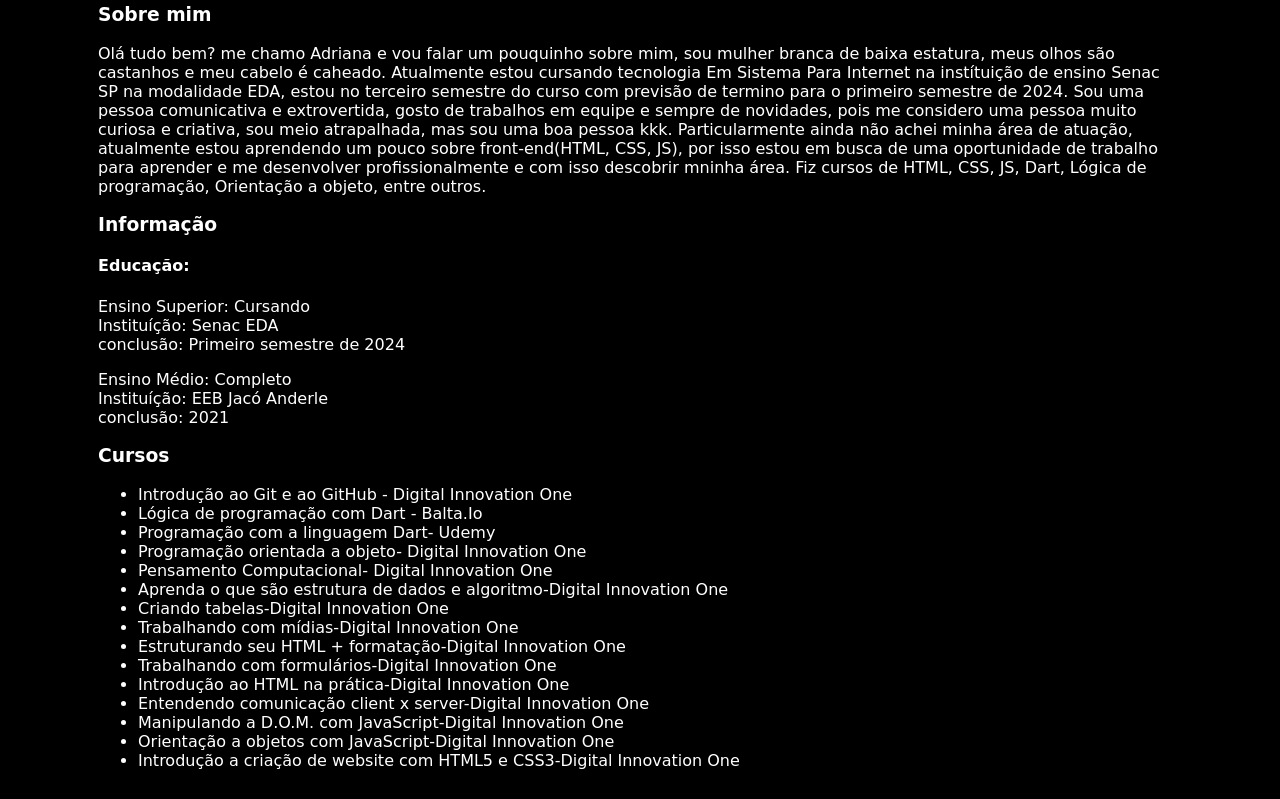
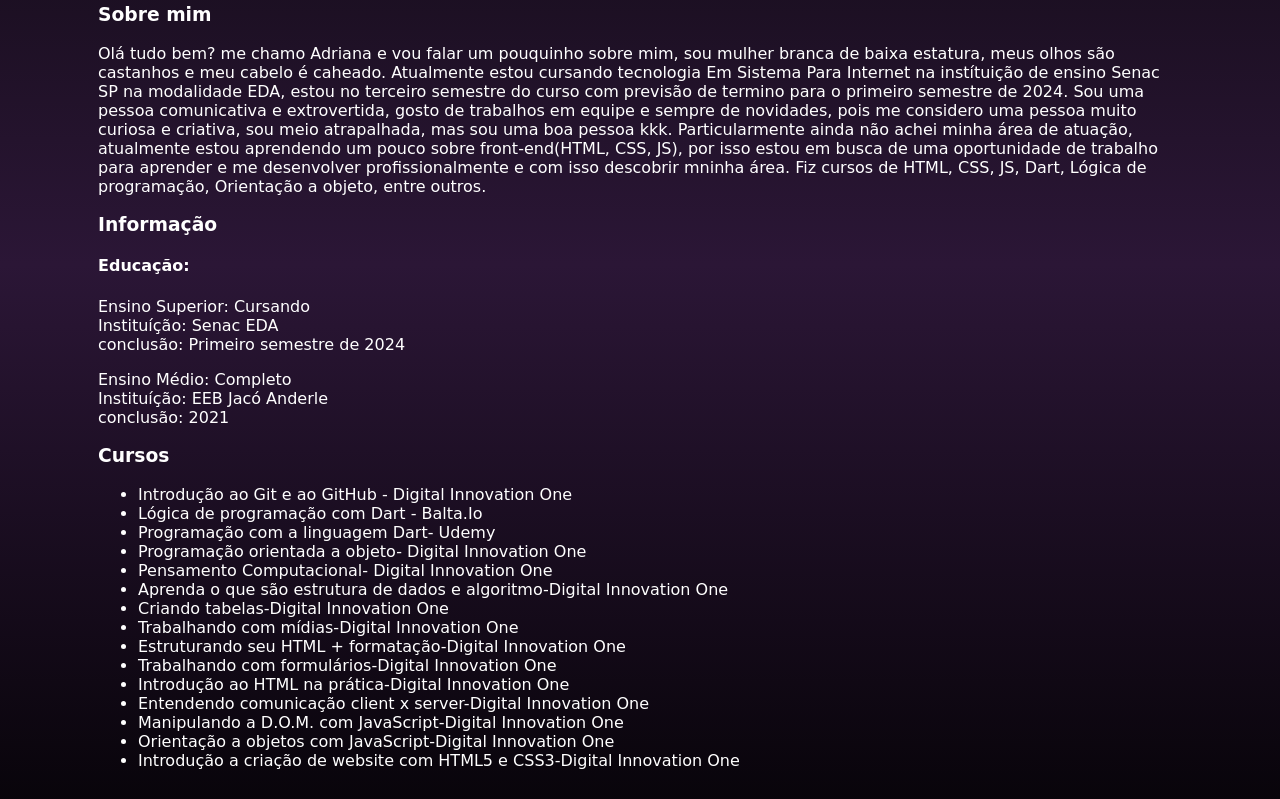
Before and after one commit to AdrianaLMR/Adriana_Machado, a plain HTML site: page site/index.html in a window 1280 px wide. Shown: the part 400-1199 px from the top of the page. Drawn offline with Linux system fonts and the light colour scheme; a script that the page names is missing.

Commit message:
commit mudando background

```diff
--- a/site/assets/style/index.css
+++ b/site/assets/style/index.css
@@ -1,6 +1,6 @@
 body{
    color: white;
-   background-color: black;
+   background:linear-gradient(rgb(6, 6, 6), rgb(43, 22, 54), rgb(0, 0, 0));
    font-family: cursive;
 }
 .navegacao{
```
